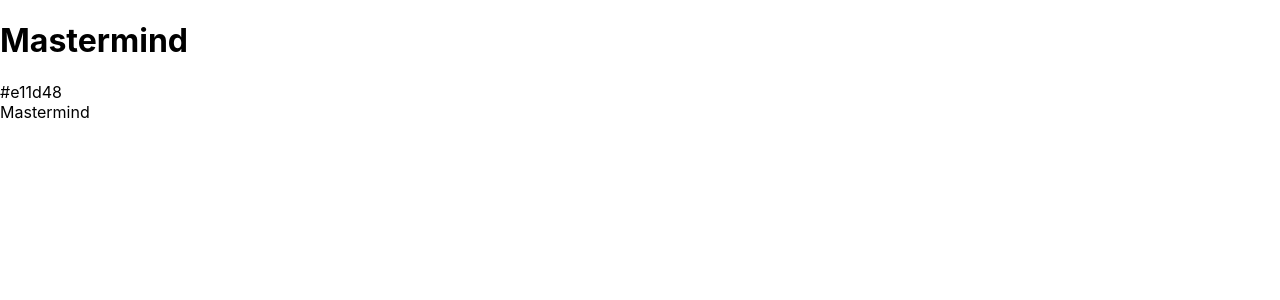
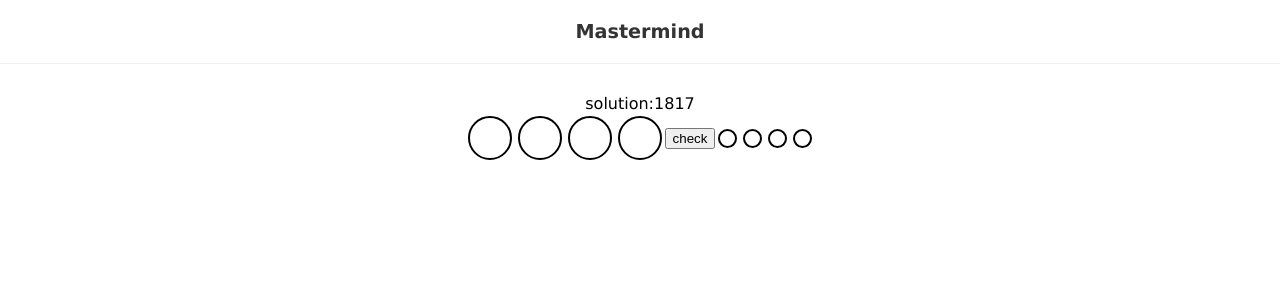
Before and after one commit to RekaVadasz/mastermind-react, a React (Create React App) app: page / in a window 1280 px wide. Shown: the top 300 px of the page. Built offline with nearby package versions, Linux system fonts and the light colour scheme.

Commit message:
Add basic components

```diff
--- a/src/App.js
+++ b/src/App.js
@@ -1,13 +1,11 @@
 import { React, useState, useEffect } from 'react';
+import { COLORS } from './constants/colors';
 
-import Mastermind from "./components/Mastermind";
-
-import { COLORS } from './constants/colors';
+import Board from "./components/Board";
 
 function App() {
 
     const [solution, setSolution] = useState(null);
-    console.log(solution)
 
     useEffect(() => {
         let randomSolution = [];
@@ -21,8 +19,7 @@ function App() {
     return (
         <div className="App">
             <h1>Mastermind</h1>
-            <div>{COLORS[0].color}</div>
-            {solution && <Mastermind solution={solution}/>}
+            {solution && <Board solution={solution}/>}
         </div>
     );
 }
--- /dev/null
+++ b/src/components/Board.js
@@ -0,0 +1,49 @@
+import { React, useState } from 'react';
+import ColorPicker from './ColorPicker';
+import Grid from './Grid';
+
+import { COLORS } from '../constants/colors';
+
+export default function Board({ solution }) {
+
+    const [showPicker, setShowPicker] = useState(false)
+    const [showModal, setShowModal] = useState(false);
+
+    const [currentSlot, setCurrentSlot] = useState(null); //the slot where the user chooses a color
+
+
+    const [turn, setTurn] = useState(0); //max 10
+    const [currentGuess, setCurrentGuess] = useState('');
+    const [guesses, setGuesses] = useState([...Array(10)]) // each guess is an array of colors
+    const [isCorrect, setIsCorrect] = useState(false) //if true: finish game, win
+
+
+    //choose slot to insert a color from picker (show picker)
+    const handleSlotClick = (e) => {
+        setShowPicker(true);
+        setCurrentSlot(e.target.getAttribute('index'))
+        console.log('current slot:', e.target.getAttribute('index'))
+
+    }
+
+    // handle user color input, save current guess
+    // if check button clicked, check inputs against solution
+    const handlePickerClick = (e) => {
+        console.log('chosen color:', e.target.getAttribute('colorId'))
+        setShowPicker(false)
+    }
+
+
+    return (
+        <section>
+            <div className='solution'>
+                solution:
+                {solution.map((color, i) => (
+                    <div key={i}>{color.id}</div>
+                ))}
+            </div>
+            <Grid handleSlotClick={handleSlotClick}/>
+            {showPicker && <ColorPicker handlePickerClick={handlePickerClick}/>}
+        </section>
+    )
+}
--- /dev/null
+++ b/src/components/ColorPicker.js
@@ -0,0 +1,17 @@
+import React from 'react';
+import { COLORS } from '../constants/colors';
+
+export default function ColorPicker({handlePickerClick}) {
+    return (
+        <div className='picker'>
+            {COLORS.map((color, i) => (
+                <div
+                    key={i}
+                    colorid={color.id}
+                    style={{backgroundColor: `${color.color}`}}
+                    onClick={handlePickerClick}
+                ></div>
+            ))}
+        </div>
+    )
+}
--- /dev/null
+++ b/src/components/Grid.js
@@ -0,0 +1,10 @@
+import React from 'react';
+import Row from './Row';
+
+export default function Grid({ currentGuess, guesses, turn, handleSlotClick }) {
+    return (
+        <div className='grid'>
+            <Row handleSlotClick={handleSlotClick}/>
+        </div>
+    )
+}
--- a/src/components/Mastermind.js
+++ /dev/null
@@ -1,13 +0,0 @@
-import { React, useState } from 'react';
-
-export default function Mastermind() {
-
-
-
-
-
-
-    return (
-        <div>Mastermind</div>
-    )
-}
--- /dev/null
+++ b/src/components/Row.js
@@ -0,0 +1,29 @@
+import React from 'react';
+import Slot from './Slot';
+
+export default function Row({ guess, currentGuess, handleSlotClick }) {
+
+
+    // if both props undefined, return empty row
+    return (
+        <div className='row'>
+            <div className='slots'>
+                {[...Array(4)].map((e, i) => (
+                    <Slot
+                        key={i}
+                        index={i}
+                        handleSlotClick={handleSlotClick}
+                    />
+                ))}
+            </div>
+            <button>check</button>
+
+            <div className='evaluation'>
+                <div></div>
+                <div></div>
+                <div></div>
+                <div></div>
+            </div>
+        </div>
+    )
+}
--- /dev/null
+++ b/src/components/Slot.js
@@ -0,0 +1,13 @@
+import { React, useState } from 'react';
+
+export default function Slot({ index, handleSlotClick }) {
+
+    const [isClicked, setClicked] = useState(false)
+
+    return (
+        <div
+            index={index}
+            onClick={handleSlotClick}
+        ></div>
+    )
+}
--- a/src/index.css
+++ b/src/index.css
@@ -1,13 +1,94 @@
 body {
-    margin: 0;
-    font-family: -apple-system, BlinkMacSystemFont, 'Segoe UI', 'Roboto', 'Oxygen',
-    'Ubuntu', 'Cantarell', 'Fira Sans', 'Droid Sans', 'Helvetica Neue',
-    sans-serif;
-    -webkit-font-smoothing: antialiased;
-    -moz-osx-font-smoothing: grayscale;
+  margin: 0;
+  font-family: verdana;
+  text-align: center;
 }
 
-code {
-    font-family: source-code-pro, Menlo, Monaco, Consolas, 'Courier New',
-    monospace;
+body h1 {
+  font-size: 1.2em;
+  padding: 20px 0;
+  border-bottom: 1px solid #eee;
+  margin: 0 0 30px 0;
+  color: #333;
 }
+
+body section .solution {
+  display: -webkit-box;
+  display: -ms-flexbox;
+  display: flex;
+  -webkit-box-pack: center;
+      -ms-flex-pack: center;
+          justify-content: center;
+}
+
+body section .grid .row {
+  display: -webkit-box;
+  display: -ms-flexbox;
+  display: flex;
+  -webkit-box-pack: center;
+      -ms-flex-pack: center;
+          justify-content: center;
+  -webkit-box-align: center;
+      -ms-flex-align: center;
+          align-items: center;
+}
+
+body section .grid .row .slots {
+  display: -webkit-box;
+  display: -ms-flexbox;
+  display: flex;
+}
+
+body section .grid .row .slots div {
+  width: 40px;
+  height: 40px;
+  border: 2px solid #000;
+  border-radius: 50%;
+  margin: 3px;
+  cursor: pointer;
+}
+
+body section .grid .row button {
+  height: -webkit-fit-content;
+  height: -moz-fit-content;
+  height: fit-content;
+  cursor: pointer;
+}
+
+body section .grid .row .evaluation {
+  display: -webkit-box;
+  display: -ms-flexbox;
+  display: flex;
+}
+
+body section .grid .row .evaluation div {
+  width: 15px;
+  height: 15px;
+  border: 2px solid #000;
+  border-radius: 50%;
+  margin: 3px;
+}
+
+body section .picker {
+  max-width: 70%;
+  margin: 0 auto;
+  display: -webkit-box;
+  display: -ms-flexbox;
+  display: flex;
+  -webkit-box-pack: center;
+      -ms-flex-pack: center;
+          justify-content: center;
+  -ms-flex-wrap: wrap;
+      flex-wrap: wrap;
+  background-color: #888;
+}
+
+body section .picker div {
+  width: 40px;
+  height: 40px;
+  border: 2px solid #888;
+  border-radius: 50%;
+  margin: 3px;
+  cursor: pointer;
+}
+/*# sourceMappingURL=index.css.map */
--- /dev/null
+++ b/src/index.scss
@@ -0,0 +1,79 @@
+body {
+    margin: 0;
+    font-family: verdana;
+    text-align: center;
+
+    h1 {
+        font-size: 1.2em;
+        padding: 20px 0;
+        border-bottom: 1px solid #eee;
+        margin: 0 0 30px 0;
+        color: #333;
+    }
+
+    section {
+
+        .solution {
+            display: flex;
+            justify-content: center;
+        }
+
+        .grid {
+            .row {
+                display: flex;
+                justify-content: center;
+                align-items: center;
+
+                .slots {
+                    display: flex;
+
+                    div {
+                        width: 40px;
+                        height: 40px;
+                        border: 2px solid #000;
+                        border-radius: 50%;
+                        margin: 3px;
+                        cursor: pointer;
+                    }
+                }
+
+                button {
+                    height: fit-content;
+                    cursor: pointer;
+                }
+
+                .evaluation {
+                    display: flex;
+
+                    div {
+                        width: 15px;
+                        height: 15px;
+                        border: 2px solid #000;
+                        border-radius: 50%;
+                        margin: 3px;
+
+                    }
+                }
+            }
+        }
+
+        .picker {
+            max-width: 70%;
+            margin: 0 auto;
+            display: flex;
+            justify-content: center;
+            flex-wrap: wrap;
+            background-color: #888;
+
+            div {
+                width: 40px;
+                height: 40px;
+                border: 2px solid #888;
+                border-radius: 50%;
+                margin: 3px;
+                cursor: pointer;
+            }
+        }
+
+    }
+}
```
Also changed, not shown: public/index.html (+0 -10 lines), 1 other file (tests, documents, lock files or other folders).
